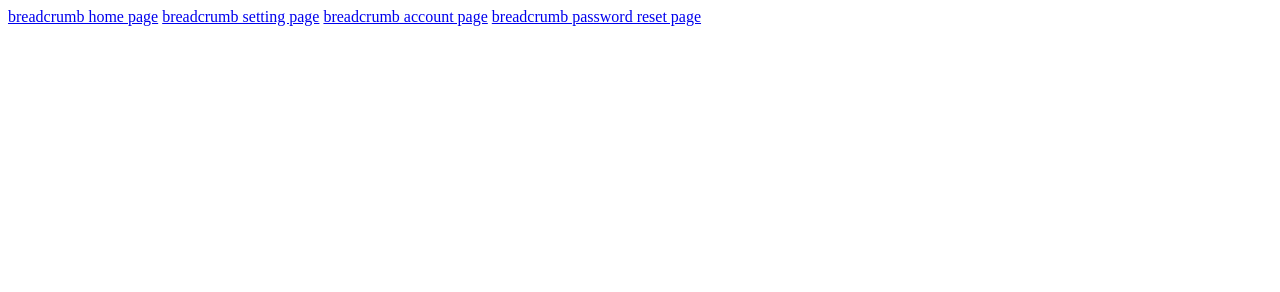
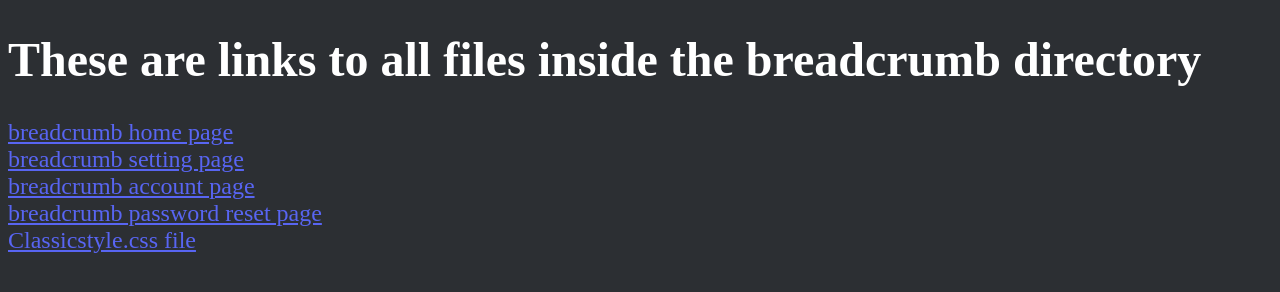
Before and after one commit to AndrewMas99/CMPT330, a plain HTML site: page A11b-Masone.html in a window 1280 px wide. Drawn offline with Linux system fonts and the light colour scheme.

Commit message:
4/24/2023

```diff
--- a/A11b-Masone.html
+++ b/A11b-Masone.html
@@ -2,10 +2,17 @@
 <html lang="en">
 <head>
     <meta charset="UTF-8">
+    <link rel="stylesheet" href="Classicstyle.css">
+    <h1><strong>These are links to all files inside the breadcrumb directory</strong></h1>
     <a href="https://andrewmas99.github.io/CMPT330/breadcrumb/homepage.html">breadcrumb home page</a>
+    <br>
     <a href="https://andrewmas99.github.io/CMPT330/breadcrumb/settings.html">breadcrumb setting page</a>
+    <br>
     <a href="https://andrewmas99.github.io/CMPT330/breadcrumb/useraccount.html">breadcrumb account page</a>
+    <br>
     <a href="https://andrewmas99.github.io/CMPT330/breadcrumb/pswdreset.html">breadcrumb password reset page</a>
+    <br>
+    <a href="https://andrewmas99.github.io/CMPT330/Classicstyle.css">Classicstyle.css file</a>
 </head>
 <body>
 
```
Also changed, not shown: breadcrumb/homepage.html (+1 -1 lines), Classicstyle.css (renamed from breadcrumb/Classicstyle.css).
